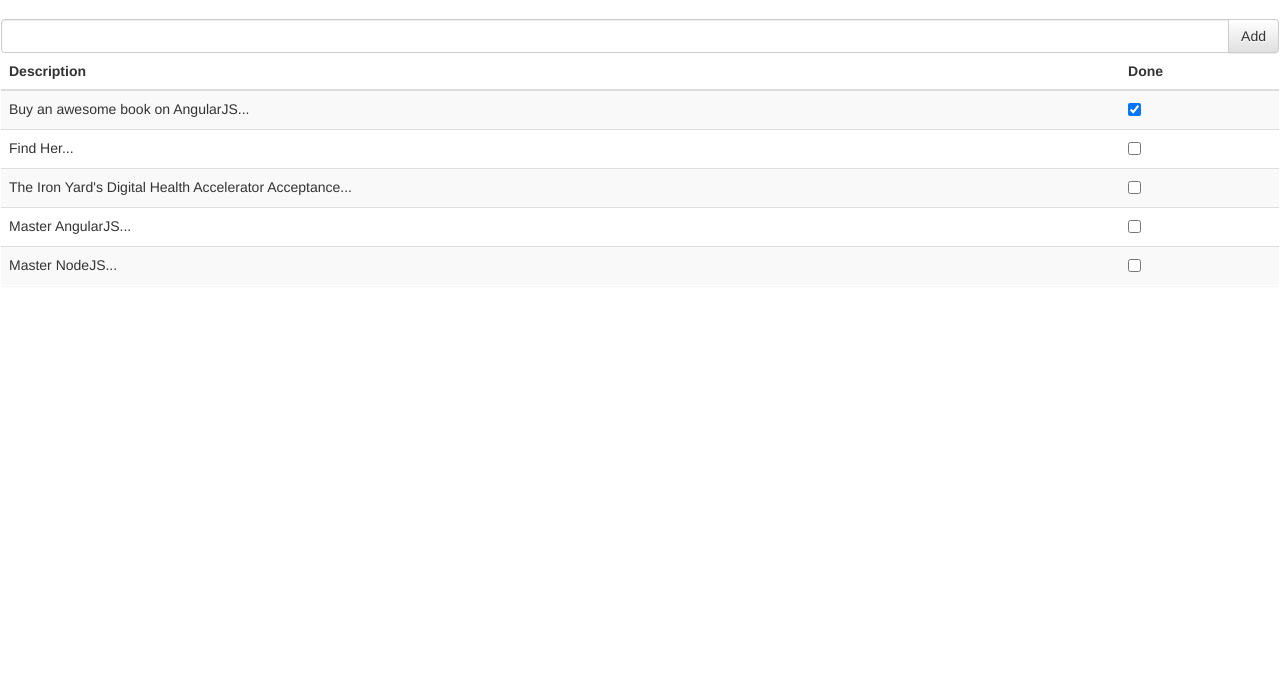
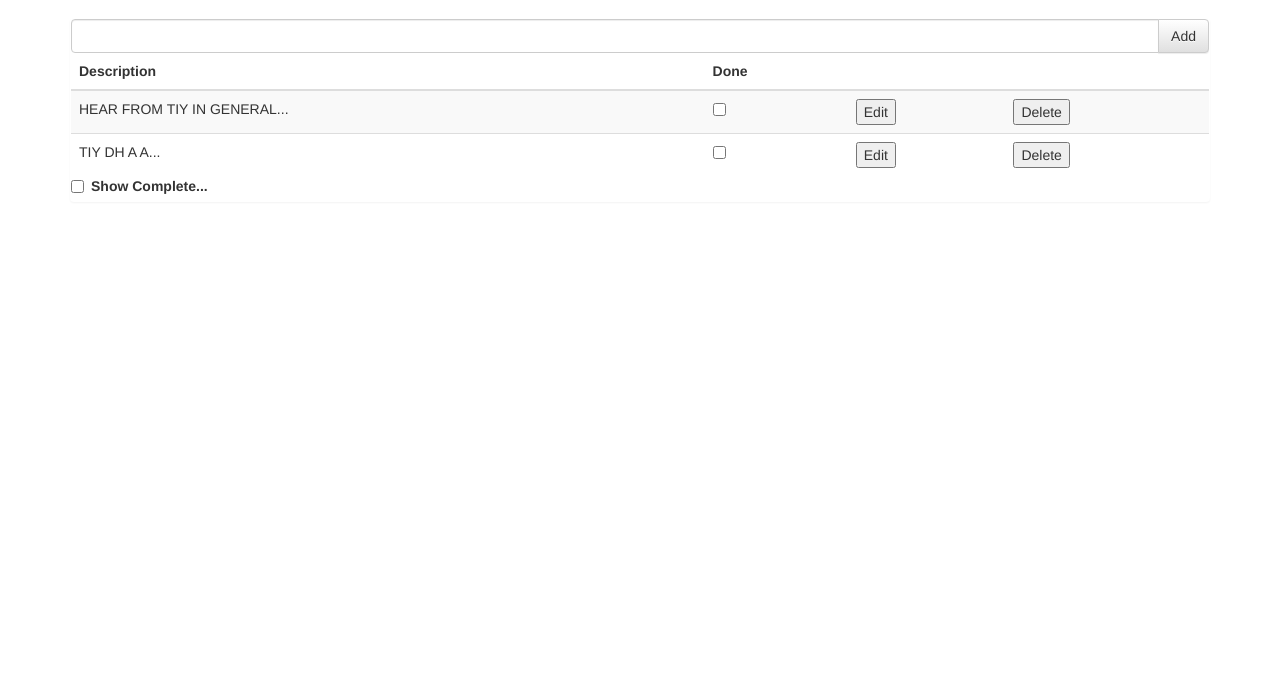
Before and after one commit to ryanpoplin/AngularJS-Testing, a plain HTML site: page index.html in a window 1280 px wide. Shown: the part 102-800 px from the top of the page. Drawn offline with Linux system fonts and the light colour scheme.

Commit message:
Updates...

```diff
--- a/index.html
+++ b/index.html
@@ -4,14 +4,14 @@
 		<title>AngularJS Testing...</title>
 		<link rel="stylesheet" href="bower_components/bootstrap/dist/css/bootstrap.min.css"/>
 		<link rel="stylesheet" href="bower_components/bootstrap/dist/css/bootstrap-theme.min.css"/>
-		<!-- -->
 		<script src="bower_components/angular/angular.min.js"></script>
 		<script src="js/core.js"></script>
 	</head>
 	<body ng-controller="ToDoCtrl">
+		<div class="container">
 		<header class="page-header">
 			<h1>
-				{{todo.user}}'s TO DO List...
+				{{todo.user}} TO DO List...
 				<span class="label label-default" ng-class="warningLevel()" ng-hide="incompleteCount() === 0">
 					{{incompleteCount()}}
 				</span>
@@ -19,9 +19,9 @@
 		</header>
 		<div class="panel">
 			<div class="input-group">
-				<input class="form-control"/>
+				<input class="form-control" ng-model="actionText" />
 				<span class="input-group-btn">
-					<button class="btn btn-default">
+					<button class="btn btn-default" ng-click="addNewItem(actionText)">
 						Add
 					</button>
 				</span>
@@ -31,17 +31,26 @@
 					<tr>
 						<th>Description</th>
 						<th>Done</th>
+						<th></th>
+						<th></th>
 					</tr>
 				</thead>
 				<tbody>
-					<!-- a sweet AngularJS directive... -->
-					<tr ng-repeat="item in todo.items">
+					<tr ng-repeat="item in todo.items | checkedItems: showComplete | orderBy: 'action'">
 						<td>{{item.action}}</td>
-						<!-- input sending a boolean... -->
 						<td><input type="checkbox" ng-model="item.done"/></td>
+						<td><button>Edit</button></td>
+						<td><button>Delete</button></td>
 					</tr>
 				</tbody>
 			</table>
+			<div class="checkbox-inline">
+				<label>
+					<input type="checkbox" ng-model="showComplete" />
+					Show Complete...
+				</label>
+			</div>
+		</div>
 		</div>
 	</body>
 </html>
--- a/js/core.js
+++ b/js/core.js
@@ -2,9 +2,9 @@
 
 // data model...
 var todoModel = {
-	user: "Ryan",
+	user: "ExcepApps",
 	// 'items' collection...
-	items: [{
+	/*items: [{
 		action: "Buy an awesome book on AngularJS...",
 		done: true
 	}, {
@@ -19,11 +19,31 @@ var todoModel = {
 	}, {
 		action: "Master NodeJS...",
 		done: false
-	}]
+	}]*/
 };
 
 // 'todoApp' module...
 var todoApp = angular.module("todoApp", []);
+
+// GET...
+todoApp.run(function($http) {
+	$http.get("todo.json").success(function(data) {
+		todoModel.items = data;
+	});
+});
+
+// Filter...
+todoApp.filter("checkedItems", function() {
+	return function(items, showComplete) {
+		var resultArr = [];
+		angular.forEach(items, function(item) {
+			if (item.done === false || showComplete === true) {
+				resultArr.push(item);
+			}
+		});
+		return resultArr;
+	}
+});
 
 todoApp.controller("ToDoCtrl", function($scope) {
 
@@ -45,4 +65,28 @@ todoApp.controller("ToDoCtrl", function($scope) {
 		return $scope.incompleteCount() < 3 ? "label-success" : "label-warning";
 	};
 
+	// POST...
+	$scope.addNewItem = function(actionText) {
+		$scope.todo.items.push({
+			action: actionText,
+			done: false
+		});
+	};
+
+	// PUT...
+	// when you click the button, run this method...
+	/*$scope.editItem = function() {
+		$http.get("todo.json").success(	function(data) {
+		todoModel.items = data;
+	});
+	};
+
+	// DELETE...
+	// when you click the button, run this method...
+	$scope.deleteItem = function() {
+		$http.get("todo.json").success(function(data) {
+		todoModel.items = data;
+	});
+	};*/
+
 });
--- /dev/null
+++ b/todo.json
@@ -0,0 +1,7 @@
+[{
+	"action": "Buy the best book on AngularJS...", "done": true
+}, {
+	"action": "TIY DH A A...", "done": false
+}, {
+	"action": "HEAR FROM TIY IN GENERAL...", "done": false
+}]
```
Also changed, not shown: 1 other file.
